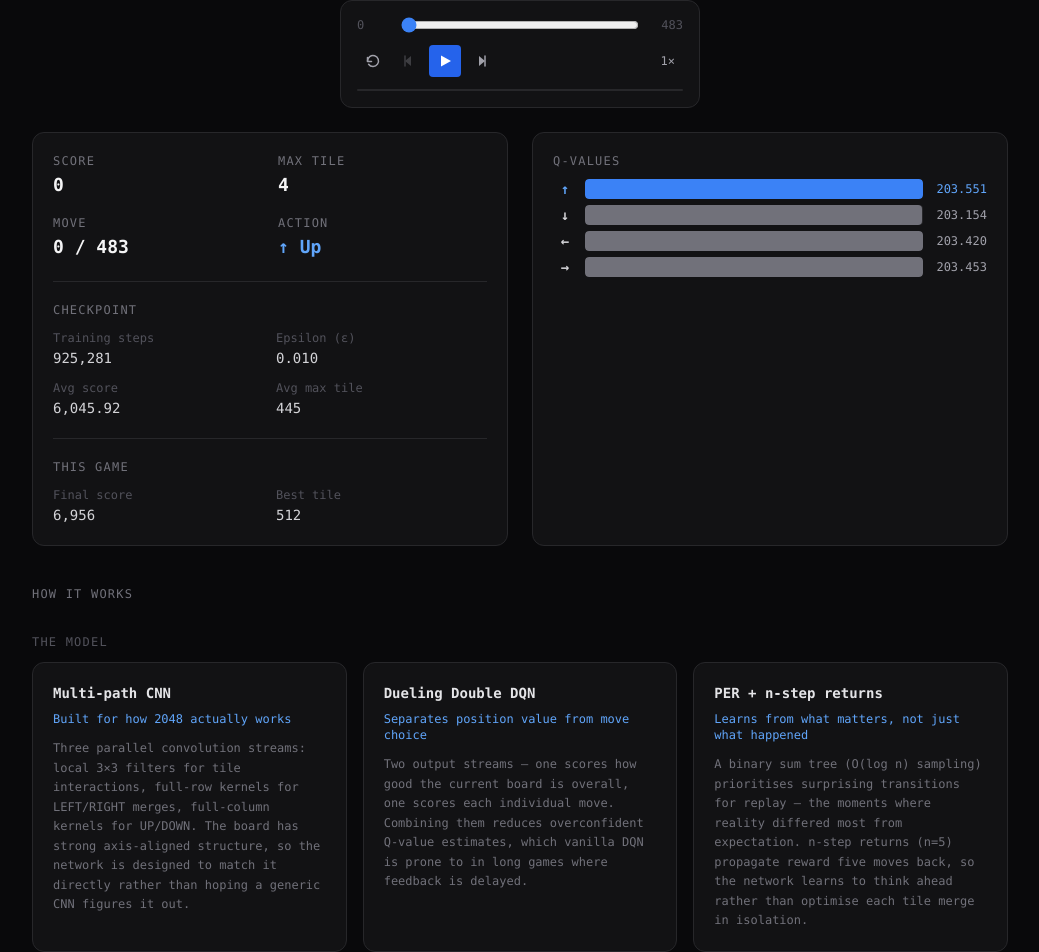
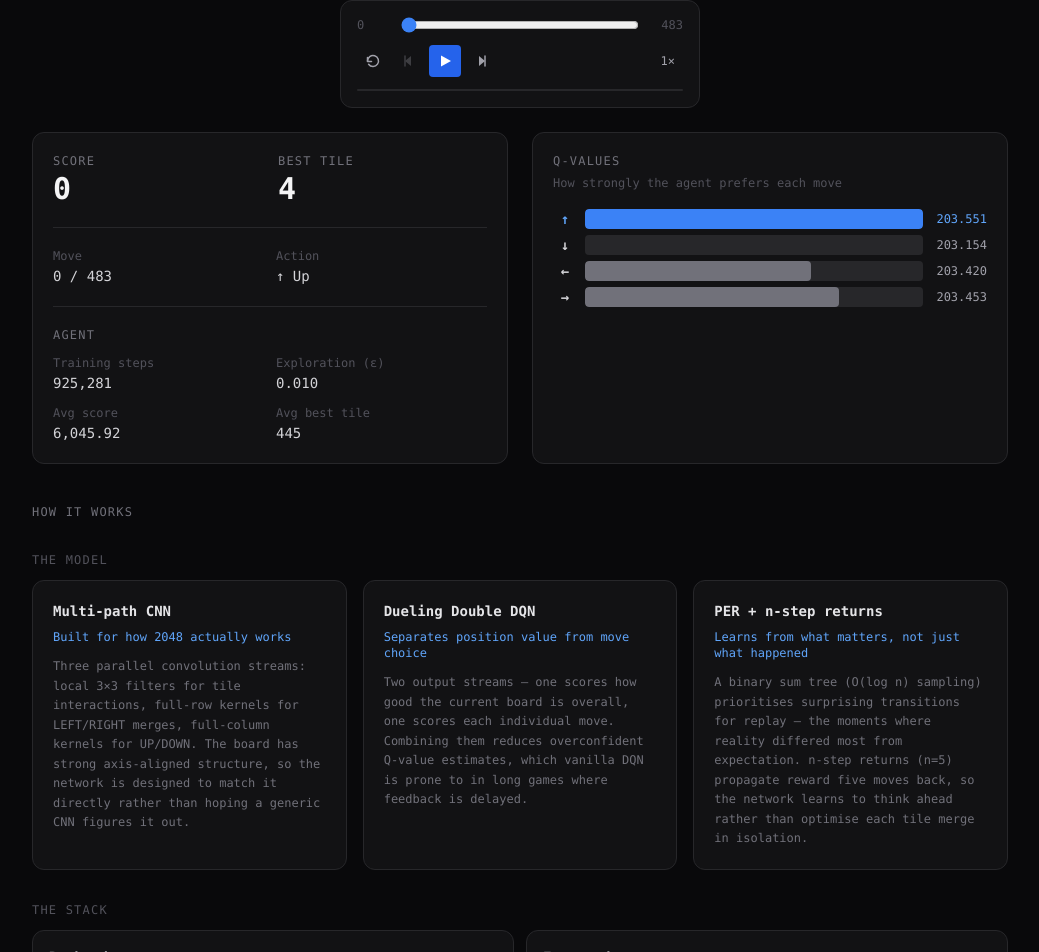
Before and after one commit to SamJacklin/deep2048, a React (Vite) app in the folder frontend/: page / in a window 1280 px wide. Shown: the part 1218-2170 px from the top of the page, without its empty margins (120-1159 px from the left). Built offline with nearby package versions, Linux system fonts and the light colour scheme.

Commit message:
feat: improve StatsPanel and QValueChart readability

```diff
--- a/frontend/src/components/QValueChart.tsx
+++ b/frontend/src/components/QValueChart.tsx
@@ -19,17 +19,19 @@ const ARROWS: Record<string, string> = {
 export default function QValueChart({ qValues, chosenAction, validActions, label = 'Q-Values' }: QValueChartProps) {
   const validSet = new Set(validActions);
   const values = ACTIONS.map(a => qValues[a]);
-  const max = Math.max(...values.map(Math.abs), 1);
+  const min = Math.min(...values);
+  const max = Math.max(...values);
+  const range = Math.max(max - min, 1e-6);
 
   return (
     <div className="flex flex-col gap-1.5">
-      <p className="text-xs text-zinc-500 uppercase tracking-widest mb-1">{label}</p>
+      <p className="text-xs text-zinc-500 uppercase tracking-widest">{label}</p>
+      <p className="text-xs text-zinc-600 mb-3">How strongly the agent prefers each move</p>
       {ACTIONS.map(action => {
         const val = qValues[action];
         const isChosen = action === chosenAction;
         const isValid = validSet.has(action);
-        const pct = Math.abs(val) / max;
-        const isNeg = val < 0;
+        const pct = (val - min) / range;
 
         return (
           <div key={action} className="flex items-center gap-2">
@@ -48,7 +50,7 @@ export default function QValueChart({ qValues, chosenAction, validActions, label
                   isChosen
                     ? 'bg-blue-500'
                     : isValid
-                    ? isNeg ? 'bg-zinc-600' : 'bg-zinc-500'
+                    ? 'bg-zinc-500'
                     : 'bg-zinc-800'
                 }`}
                 style={{ width: `${pct * 100}%` }}
--- a/frontend/src/components/StatsPanel.tsx
+++ b/frontend/src/components/StatsPanel.tsx
@@ -44,36 +44,47 @@ export default function StatsPanel({ replay, frame }: StatsPanelProps) {
 
   return (
     <div className="flex flex-col gap-4 text-zinc-200">
-      {/* Live game stats */}
+      {/* Hero stats */}
       <div className="grid grid-cols-2 gap-4">
-        <Stat label="Score" value={frame.score.toLocaleString()} />
-        <Stat label="Max Tile" value={maxTileOnBoard} highlight={maxTileOnBoard >= 512} />
-        <Stat label="Move" value={`${frame.move_number} / ${replay.total_moves}`} />
-        <Stat
+        <div className="flex flex-col gap-0.5">
+          <span className="text-xs text-zinc-500 uppercase tracking-widest">Score</span>
+          <span className="text-3xl font-bold tabular-nums text-zinc-100">{frame.score.toLocaleString()}</span>
+        </div>
+        <div className="flex flex-col gap-0.5">
+          <span className="text-xs text-zinc-500 uppercase tracking-widest">Best tile</span>
+          <span className={`text-3xl font-bold tabular-nums ${maxTileOnBoard >= 512 ? 'text-blue-400' : 'text-zinc-100'}`}>
+            {maxTileOnBoard}
+          </span>
+        </div>
+      </div>
+
+      <Divider />
+
+      {/* Move + action */}
+      <div className="grid grid-cols-2 gap-3">
+        <MetaRow label="Move" value={`${frame.move_number} / ${replay.total_moves}`} />
+        <MetaRow
           label="Action"
           value={frame.action ? (ARROWS[frame.action] ?? frame.action) : isDone ? 'Game over' : '—'}
-          highlight={!!frame.action}
         />
       </div>
 
       <Divider />
 
-      {/* Agent / checkpoint info */}
+      {/* Agent details */}
       <div className="flex flex-col gap-3">
-        <p className="text-xs text-zinc-500 uppercase tracking-widest">
-          {isHeuristic ? 'Agent' : 'Checkpoint'}
-        </p>
+        <p className="text-xs text-zinc-500 uppercase tracking-widest">Agent</p>
         <div className="grid grid-cols-2 gap-3">
           {!isHeuristic && (
             <MetaRow label="Training steps" value={replay.training_step.toLocaleString()} />
           )}
           {isDrl && (
-            <MetaRow label="Epsilon (ε)" value={replay.epsilon.toFixed(3)} />
+            <MetaRow label="Exploration (ε)" value={replay.epsilon.toFixed(3)} />
           )}
           {!isHeuristic && (
             <>
               <MetaRow label="Avg score" value={replay.average_score.toLocaleString()} />
-              <MetaRow label="Avg max tile" value={Math.round(replay.average_max_tile)} />
+              <MetaRow label="Avg best tile" value={Math.round(replay.average_max_tile)} />
             </>
           )}
           {replay.search_depth !== null && (
@@ -84,17 +95,6 @@ export default function StatsPanel({ replay, frame }: StatsPanelProps) {
           )}
         </div>
       </div>
-
-      <Divider />
-
-      {/* Game result */}
-      <div className="flex flex-col gap-3">
-        <p className="text-xs text-zinc-500 uppercase tracking-widest">This game</p>
-        <div className="grid grid-cols-2 gap-3">
-          <MetaRow label="Final score" value={replay.final_score.toLocaleString()} />
-          <MetaRow label="Best tile" value={replay.max_tile_achieved} />
-        </div>
-      </div>
     </div>
   );
 }
```
